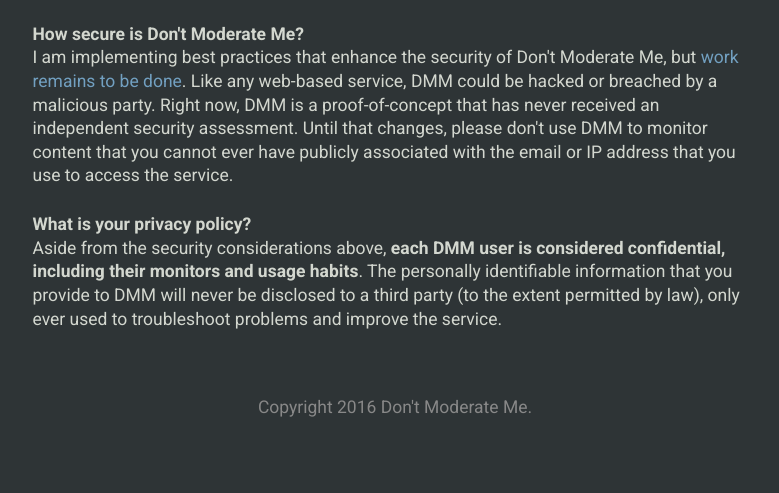
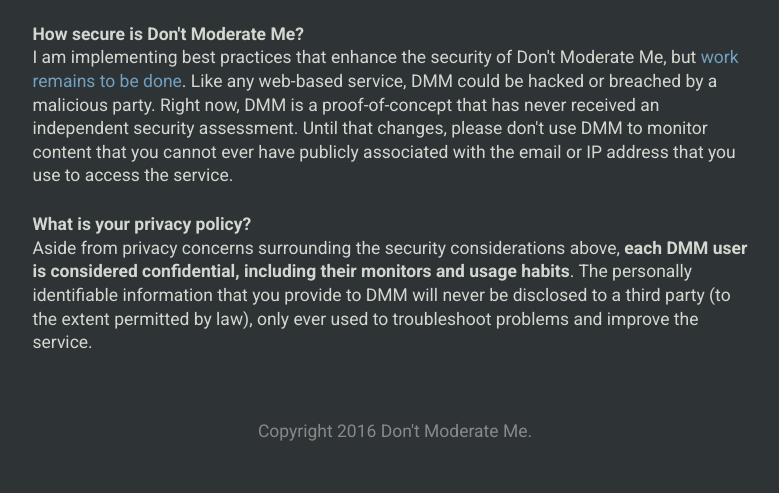
Before and after one commit to c-mart/dontmoderateme, a Flask app: page /faq in a window 1280 px wide. Shown: the part 746-1239 px from the top of the page, without its empty margins (245-1024 px from the left). Before the commit the page ends 1163 px from the top, so only its background shows below. Run offline with Flask 2, Linux system fonts and the light colour scheme; some libraries are stand-ins or nearby versions.

Commit message:
Tweaks to FAQ

```diff
--- a/dontmoderateme/templates/faq.html
+++ b/dontmoderateme/templates/faq.html
@@ -34,7 +34,7 @@
     </p>
     <p>
         <strong>What is your privacy policy?</strong><br />
-        Aside from the security considerations above, <strong>each DMM user is considered confidential, including their monitors and usage habits</strong>. The personally identifiable information that you provide to DMM will never be disclosed to a third party (to the extent permitted by law), only ever used to troubleshoot problems and improve the service.
+        Aside from privacy concerns surrounding the security considerations above, <strong>each DMM user is considered confidential, including their monitors and usage habits</strong>. The personally identifiable information that you provide to DMM will never be disclosed to a third party (to the extent permitted by law), only ever used to troubleshoot problems and improve the service.
     </p>
 
 {% endblock %}
```
